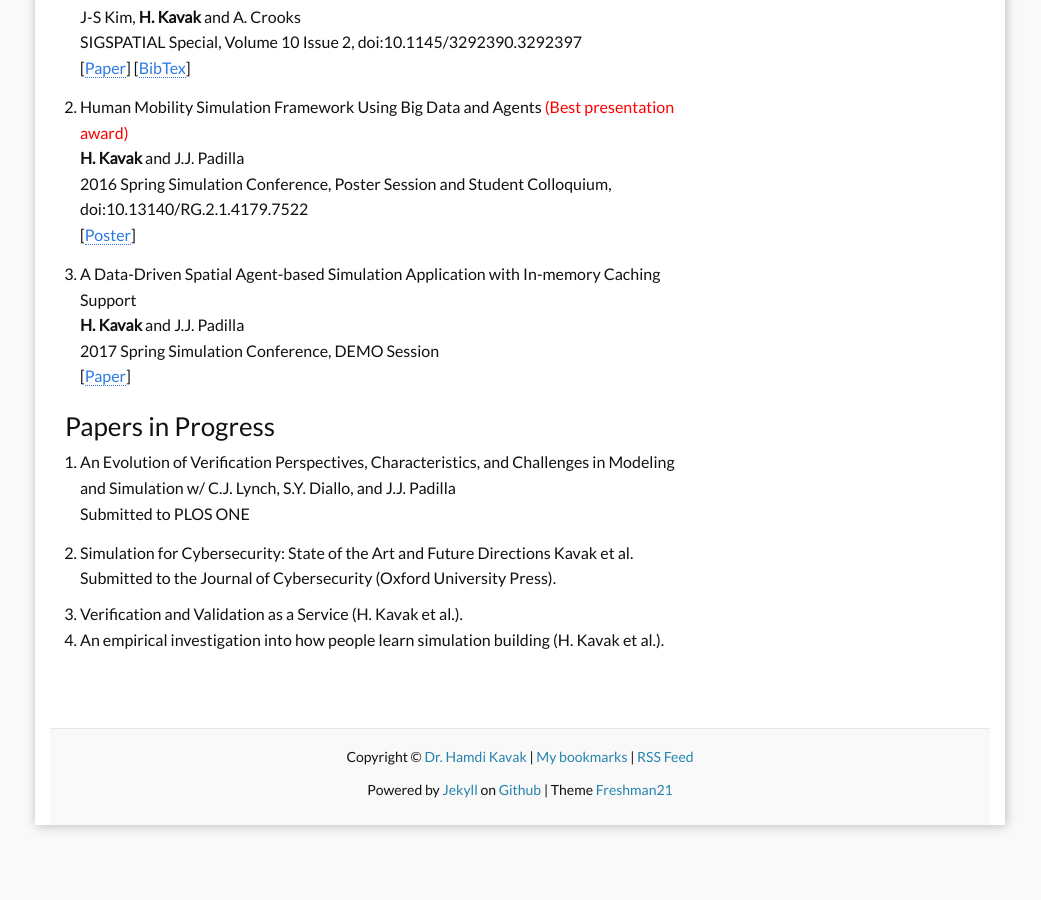
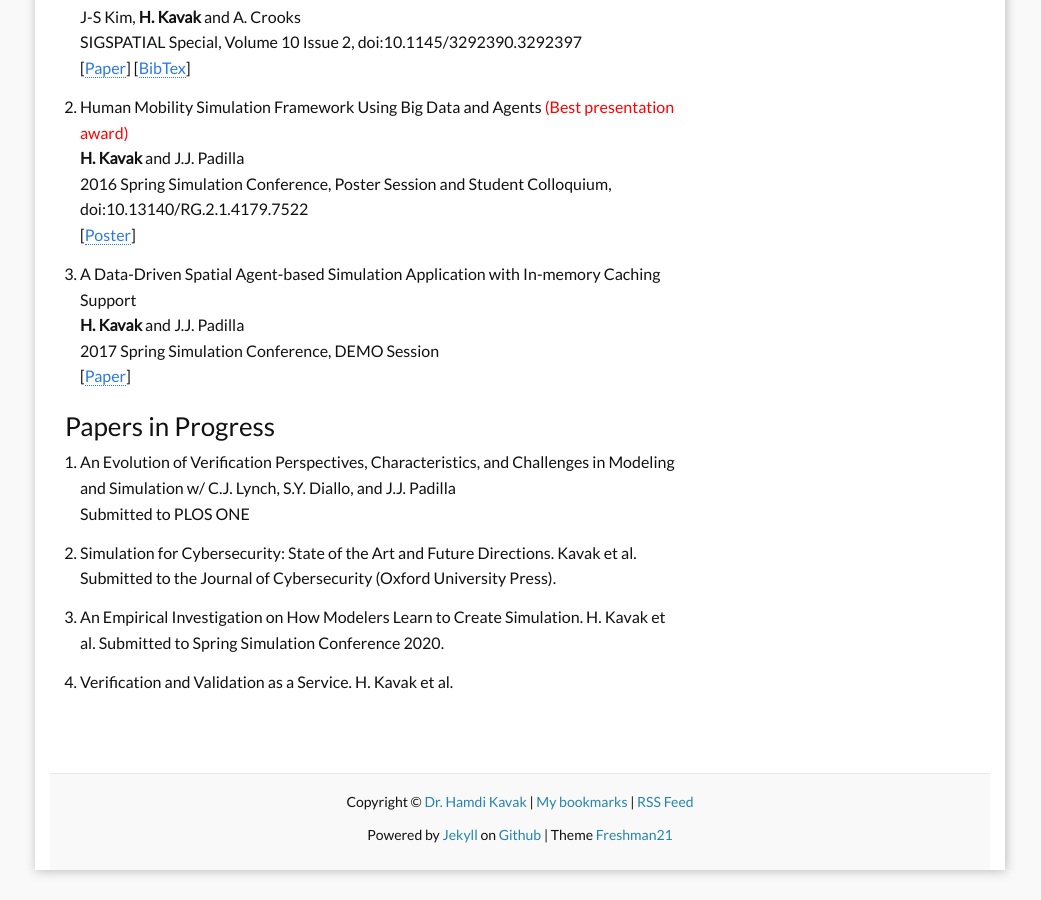
Before and after one commit to hamdikavak/hamdikavak.github.io, a Jekyll site: the page built from c5_publications.md, in a window 1280 px wide and 900 px high, scrolled down 3348 px. Shown: the whole window, without its empty margins (120-1161 px from the left). Built offline with Jekyll 4.4.1, drawn with Linux system fonts in a browser that asks for light colours; nearby versions of some CDN libraries; before the commit the page ends 4203 px from its top, so only the background shows below that.

Commit message:
Publication list updated

```diff
--- a/c5_publications.md
+++ b/c5_publications.md
@@ -142,6 +142,7 @@ This page shows my up-to-date publication list, links to papers, and BibTex cita
 
 
 <a name="others"></a>
+
 ### Other Publications (non-peer reviewed)
 
 11. Procedural City Generation Beyond Game Development
@@ -161,15 +162,18 @@ This page shows my up-to-date publication list, links to papers, and BibTex cita
     [<a title="RG Archive" href="https://www.researchgate.net/publication/316650321_A_Data-Driven_Spatial_Agent-based_Simulation_Application_with_In-memory_Caching_Support">Paper</a>]
 
 <a name="rev"></a>
+
 ### Papers in Progress
 
 1. An Evolution of Verification Perspectives, Characteristics, and Challenges in Modeling and Simulation w/ C.J. Lynch, S.Y. Diallo, and J.J. Padilla
-     Submitted to PLOS ONE
+	Submitted to PLOS ONE
 
-2. Simulation for Cybersecurity: State of the Art and Future Directions Kavak et al.
-	   Submitted to the Journal of Cybersecurity (Oxford University Press).
+2. Simulation for Cybersecurity: State of the Art and Future Directions. Kavak et al.
+	Submitted to the Journal of Cybersecurity (Oxford University Press).
 
-3. Verification and Validation as a Service (H. Kavak et al.).
-4. An empirical investigation into how people learn simulation building (H. Kavak et al.).
+3. An Empirical Investigation on How Modelers Learn to Create Simulation. H. Kavak et al.
+	Submitted to Spring Simulation Conference 2020.
+
+4. Verification and Validation as a Service. H. Kavak et al.
 
 <!---1. A Patterns of Life Simulation for Urban Science (H. Kavak et al.)--->
```
